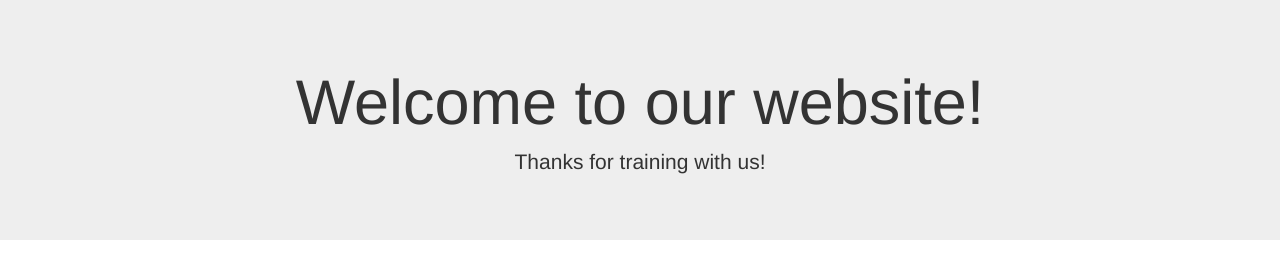
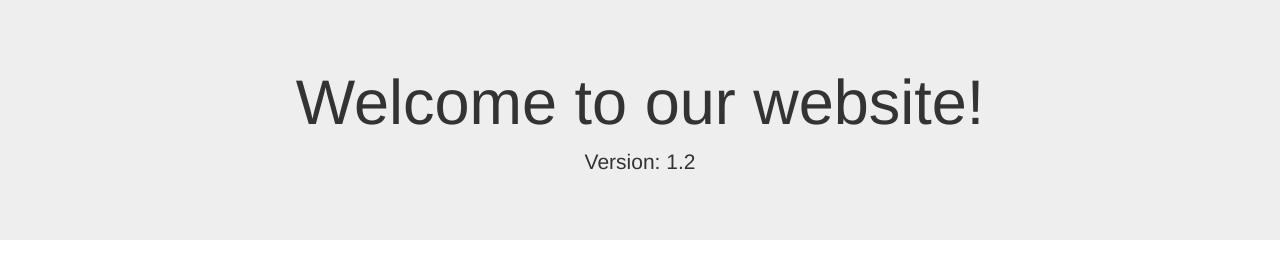
Before and after one commit to Andr1500/codedeploy, a plain HTML site: page index.html in a window 1280 px wide. Drawn offline with nearby package versions, Linux system fonts and the light colour scheme.

Commit message:
Update index.html

```diff
--- a/index.html
+++ b/index.html
@@ -14,7 +14,7 @@
 
 <div class="jumbotron text-center">
   <h1>Welcome to our website!</h1>
-  <p>Thanks for training with us!</p>
+  <p>Version: 1.2</p>
 </div>
 
 </body>
```
